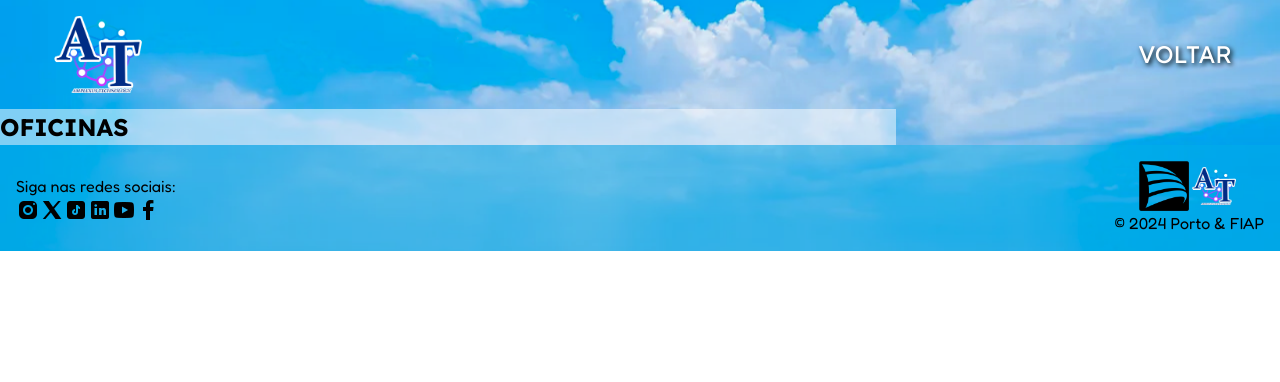
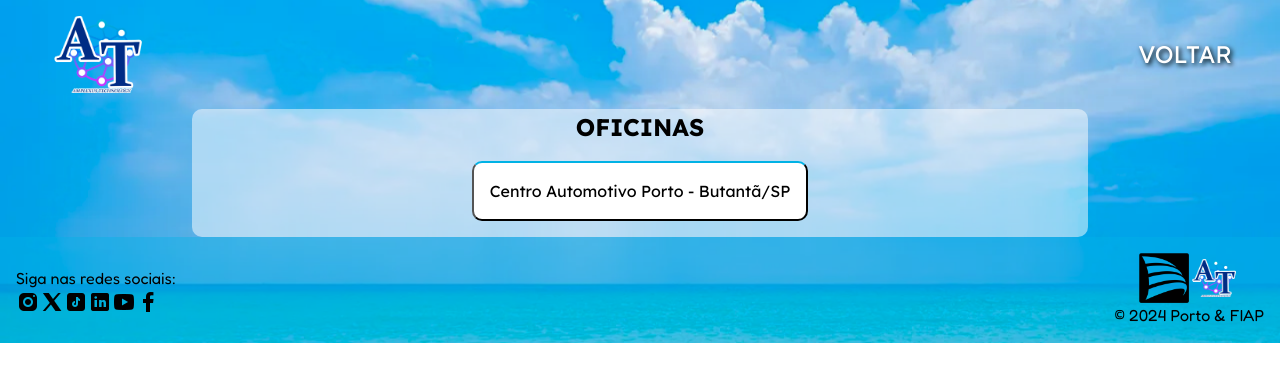
Before and after one commit to rtof06/projeto-porto-conserta, a React (Vite) app: page /oficinas in a window 1280 px wide. Shown: the top 382 px of the page. Built offline with nearby package versions, Linux system fonts and the light colour scheme; a web font is replaced by a local one.

Commit message:
Modais e Cards no processo de realização

```diff
--- a/src/components/BackgroundBox/BackgroundBox.module.css
+++ b/src/components/BackgroundBox/BackgroundBox.module.css
@@ -2,4 +2,6 @@
    background-color: var(--aux-color-low-opacity);
    width: 70%;
    font-family: var(--primary-font);
+   text-align: center;
+   border-radius: 10px;
 }
--- a/src/components/CardOficinas/CardOficina.module.css
+++ b/src/components/CardOficinas/CardOficina.module.css
@@ -0,0 +1,7 @@
+.card {
+    background-color: var(--aux-color);
+    border-radius: 10px;
+    border-top: solid 2px var(--primary-color);
+    padding: 1em;
+    margin: 1em;
+}
--- a/src/components/CardOficinas/CardOficina.tsx
+++ b/src/components/CardOficinas/CardOficina.tsx
@@ -1,15 +1,27 @@
 import style from "./CardOficina.module.css";
+import { useState } from "react";
+import ModalOficina from "./ModalOficina/ModalOficina";
 
-type CardOficinaProps = {
+type CardOficina = {
   title: string;
-  info: string;
+  neighbourhood: string;
+  uf: string;
 };
 
-export default function CardOficina({ title, info }: CardOficinaProps) {
+export default function CardOficina({ title, neighbourhood, uf }: CardOficina) {
+  const [isModalVisible, setIsModalVisible] = useState(false);
+
   return (
-    <div className={style.CardOficina}>
-      <h2 className={style.cardTitle}>{title}</h2>
-      <p className={style.cardInfo}>{info}</p>
+    <div className={style.cardOficina}>
+      <button className={style.card} onClick={() => setIsModalVisible(true)}>
+        {title} - {neighbourhood}/{uf}
+      </button>
+      {isModalVisible ? (
+        <ModalOficina
+          title={title}
+          info={"Oficina da Porto localizada em " + neighbourhood + "/" + uf}
+        />
+      ) : null}
     </div>
   );
 }
--- /dev/null
+++ b/src/components/CardOficinas/ModalOficina/ModalOficina.module.css
@@ -0,0 +1,19 @@
+.container {
+    background-color: var(--aux-color);
+    border-radius: 10px;
+    border-top: solid 2px var(--primary-color);
+    box-shadow: 2px 2px 4px var(--grey-color);
+    padding: 1em 1em 3em 1em;
+    text-align: left;
+}
+
+.close {
+    border: 0;
+    background: 0;
+    font-size: 1.3rem;
+    cursor: pointer;
+}
+
+.content {
+    text-align: center;
+}
--- /dev/null
+++ b/src/components/CardOficinas/ModalOficina/ModalOficina.tsx
@@ -0,0 +1,18 @@
+import style from "./ModalOficina.module.css";
+
+type ModalOficinaProps = {
+  title: string;
+  info: string;
+};
+
+export default function ModalOficina({ title, info }: ModalOficinaProps) {
+  return (
+    <div className={style.container}>
+      <button className={style.close}>Fechar</button>
+      <div className={style.content}>
+        <h2 className={style.cardTitle}>{title}</h2>
+        <p className={style.cardInfo}>{info}</p>
+      </div>
+    </div>
+  );
+}
--- a/src/routes/Oficinas/Oficinas.module.css
+++ b/src/routes/Oficinas/Oficinas.module.css
@@ -0,0 +1,4 @@
+.oficinas {
+    display: flex;
+    justify-content: center;
+}
--- a/src/routes/Oficinas/index.tsx
+++ b/src/routes/Oficinas/index.tsx
@@ -1,16 +1,17 @@
 import Header from "../../components/Header/Header";
 import BackgroundBox from "../../components/BackgroundBox/BackgroundBox";
+import CardOficina from "../../components/CardOficinas/CardOficina";
 import style from "./Oficinas.module.css"
 
 export default function Oficinas() {
    return (
       <div className="container">
-         <Header page="VOLTAR" path="#"/>
-         <BackgroundBox title="OFICINAS">
-            <div className={style.oficinas}>
-
-            </div>
-         </BackgroundBox>
+         <Header page="VOLTAR" path="#" />
+         <div className={style.oficinas}>
+            <BackgroundBox title="OFICINAS">
+               <CardOficina title="Centro Automotivo Porto" neighbourhood="Butantã" uf="SP" />
+            </BackgroundBox>
+         </div>
       </div>
-    );
+   );
 }
```
